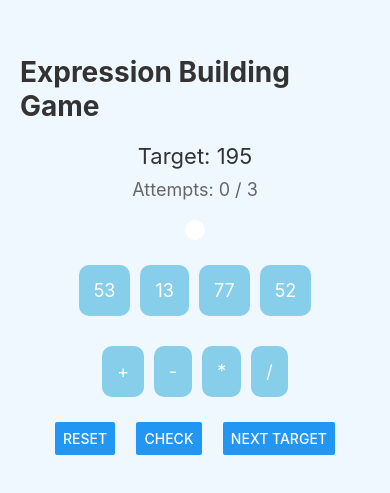
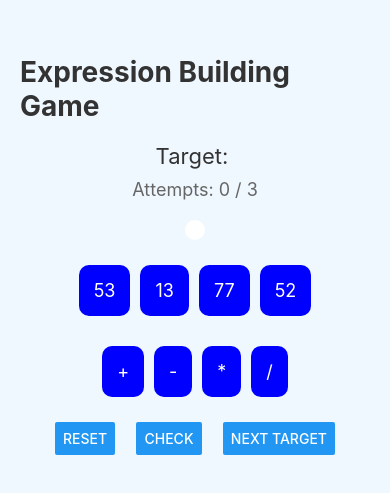
Before and after one commit to TH274/ExpressionBuilding, a React Native app: screen / in a window 390 px wide. Shown: the part 167-660 px from the top of the page. Built offline with nearby package versions, Linux system fonts and the light colour scheme.

Commit message:
Divide components

```diff
--- a/App.js
+++ b/App.js
@@ -1,9 +1,21 @@
-import React, { useState, useEffect } from 'react';
-import { StyleSheet, Text, View, Button, Alert, TouchableOpacity } from 'react-native';
+import React, { useState, useEffect } from "react";
+import {
+	StyleSheet,
+	Text,
+	View,
+	Button,
+	Alert,
+	TouchableOpacity,
+} from "react-native";
+import NumberButton from "./components/NumberButton";
+import OperatorButton from "./components/OperatorButton";
+import Target from "./components/Target";
+import ExpressionInput from "./components/ExpressionInput";
+import ActionButton from "./components/ActionButton";
 
 export default function App() {
 	const [numbers, setNumbers] = useState(generateRandomNumbers());
-  const [expression, setExpression] = useState('');
+	const [expression, setExpression] = useState("");
 	const [usedNumbers, setUsedNumbers] = useState(new Set());
 	const [targets, setTargets] = useState([]);
 	const [currentTargetIndex, setCurrentTargetIndex] = useState(0);
@@ -19,15 +31,16 @@ export default function App() {
 
 	function generateRandomExpression(numbers) {
 		const shuffledNumbers = [...numbers].sort(() => Math.random() - 0.5);
-    const operators = ['+', '-', '*', '/'];
-    const randomOperator = () => operators[Math.floor(Math.random() * operators.length)];
+		const operators = ["+", "-", "*", "/"];
+		const randomOperator = () =>
+			operators[Math.floor(Math.random() * operators.length)];
 
 		let expression = `${shuffledNumbers[0]}`;
 		for (let i = 1; i < shuffledNumbers.length; i++) {
 			const operator = randomOperator();
 			const number = shuffledNumbers[i];
 
-      if (operator === '/') {
+			if (operator === "/") {
 				// Ensure the division results in an integer
 				expression += ` / ${number}`;
 			} else {
@@ -63,141 +76,146 @@ export default function App() {
 	};
 
 	const handleReset = () => {
-    setExpression('');
+		setExpression("");
 		setUsedNumbers(new Set());
-    setAttempts(0);  // Reset attempts when resetting the expression
+		setAttempts(0); // Reset attempts when resetting the expression
 	};
 
 	const handleCheck = () => {
 		if (attempts >= 3) {
-      Alert.alert("No more attempts", "You have reached the maximum number of attempts.");
+			Alert.alert(
+				"No more attempts",
+				"You have reached the maximum number of attempts."
+			);
 			return;
 		}
 
 		try {
 			const result = eval(expression);
 			if (result === targets[currentTargetIndex].result) {
-        Alert.alert("You Won!", `Your expression equals the target: ${targets[currentTargetIndex].result}`);
+				Alert.alert(
+					"You Won!",
+					`Your expression equals the target: ${targets[currentTargetIndex].result}`
+				);
 			} else {
-        Alert.alert("Try Again", `Your expression equals ${result}, not the target: ${targets[currentTargetIndex].result}`);
+				Alert.alert(
+					"Try Again",
+					`Your expression equals ${result}, not the target: ${targets[currentTargetIndex].result}`
+				);
 			}
 			setAttempts(attempts + 1);
 		} catch (error) {
-      Alert.alert("Invalid Expression", "Your expression could not be evaluated.");
+			Alert.alert(
+				"Invalid Expression",
+				"Your expression could not be evaluated."
+			);
 		}
 	};
 
 	const handleNextTarget = () => {
 		const newNumbers = generateRandomNumbers();
 		setNumbers(newNumbers);
-    setCurrentTargetIndex((currentTargetIndex + 1) % 5);  // Reset index to stay within bounds
-    handleReset();  // Reset the expression, used numbers, and attempts when changing the target
+		setCurrentTargetIndex((currentTargetIndex + 1) % 5); // Reset index to stay within bounds
+		handleReset(); // Reset the expression, used numbers, and attempts when changing the target
 	};
 
 	return (
 		<View style={styles.container}>
 			<Text style={styles.title}>Expression Building Game</Text>
-      <Text style={styles.target}>Target: {targets[currentTargetIndex]?.result}</Text>
+			<Target target={targets[currentTargetIndex]?.result} />
 			<Text style={styles.attempts}>Attempts: {attempts} / 3</Text>
-      <View style={styles.expressionContainer}>
-        <Text style={styles.expression}>{expression}</Text>
-      </View>
+			<ExpressionInput expression={expression} />
 			<View style={styles.buttonsContainer}>
 				{numbers.map((number, index) => (
-          <TouchableOpacity
+					<NumberButton
 						key={index}
-            style={[styles.button, usedNumbers.has(index) && styles.disabledButton]}
+						number={number}
 						onPress={() => handleNumberPress(number, index)}
 						disabled={usedNumbers.has(index)}
-          >
-            <Text style={styles.buttonText}>{number}</Text>
-          </TouchableOpacity>
+					/>
 				))}
 			</View>
 			<View style={styles.operatorsContainer}>
-        {['+', '-', '*', '/'].map((operator, index) => (
-          <TouchableOpacity
+				{["+", "-", "*", "/"].map((operator, index) => (
+					<OperatorButton
 						key={index}
-            style={styles.button}
+						operator={operator}
 						onPress={() => handleOperatorPress(operator)}
-          >
-            <Text style={styles.buttonText}>{operator}</Text>
-          </TouchableOpacity>
+					/>
 				))}
 			</View>
 			<View style={styles.actionButtonsContainer}>
-        <Button title="Reset" onPress={handleReset} />
-        <Button title="Check" onPress={handleCheck} />
-        <Button title="Next Target" onPress={handleNextTarget} />
+				<ActionButton title="Reset" onPress={handleReset} />
+				<ActionButton title="Check" onPress={handleCheck} />
+				<ActionButton title="Next Target" onPress={handleNextTarget} />
 			</View>
 		</View>
 	);
 }
-
 const styles = StyleSheet.create({
 	container: {
 		flex: 1,
-    backgroundColor: '#f0f8ff',
-    alignItems: 'center',
-    justifyContent: 'center',
+		backgroundColor: "#f0f8ff",
+		alignItems: "center",
+		justifyContent: "center",
 		padding: 20,
 	},
 	title: {
 		fontSize: 28,
-    fontWeight: 'bold',
+		fontWeight: "bold",
 		marginBottom: 20,
-    color: '#333',
+		color: "#333",
 	},
 	target: {
 		fontSize: 22,
 		marginBottom: 10,
-    color: '#333',
+		color: "#333",
 	},
 	attempts: {
 		fontSize: 18,
 		marginBottom: 20,
-    color: '#666',
+		color: "#666",
 	},
 	expressionContainer: {
-    flexDirection: 'row',
+		flexDirection: "row",
 		marginBottom: 20,
 		padding: 10,
-    backgroundColor: '#fff',
+		backgroundColor: "#fff",
 		borderRadius: 10,
 		elevation: 2,
 	},
 	expression: {
 		fontSize: 24,
-    color: '#333',
+		color: "#333",
 	},
 	buttonsContainer: {
-    flexDirection: 'row',
-    flexWrap: 'wrap',
-    justifyContent: 'center',
+		flexDirection: "row",
+		flexWrap: "wrap",
+		justifyContent: "center",
 		marginBottom: 20,
 	},
 	button: {
 		padding: 15,
 		margin: 5,
-    backgroundColor: '#87ceeb',
+		backgroundColor: "#87ceeb",
 		borderRadius: 10,
 		elevation: 2,
 	},
 	disabledButton: {
-    backgroundColor: '#b0c4de',
+		backgroundColor: "#b0c4de",
 	},
 	buttonText: {
 		fontSize: 18,
-    color: '#fff',
+		color: "#fff",
 	},
 	operatorsContainer: {
-    flexDirection: 'row',
-    justifyContent: 'center',
+		flexDirection: "row",
+		justifyContent: "center",
 		marginBottom: 20,
 	},
 	actionButtonsContainer: {
-    flexDirection: 'row',
-    justifyContent: 'space-between',
-    width: '80%',
+		flexDirection: "row",
+		justifyContent: "space-between",
+		width: "80%",
 	},
 });
--- /dev/null
+++ b/components/ActionButton.js
@@ -0,0 +1,8 @@
+import React from 'react';
+import { Button } from 'react-native';
+
+const ActionButton = ({ title, onPress }) => {
+  return <Button title={title} onPress={onPress} />;
+};
+
+export default ActionButton;
--- /dev/null
+++ b/components/ExpressionInput.js
@@ -0,0 +1,27 @@
+import React from 'react';
+import { Text, View, StyleSheet } from 'react-native';
+
+const ExpressionInput = ({ expression }) => {
+  return (
+    <View style={styles.expressionContainer}>
+      <Text style={styles.expression}>{expression}</Text>
+    </View>
+  );
+};
+
+const styles = StyleSheet.create({
+  expressionContainer: {
+    flexDirection: 'row',
+    marginBottom: 20,
+    padding: 10,
+    backgroundColor: '#fff',
+    borderRadius: 10,
+    elevation: 2,
+  },
+  expression: {
+    fontSize: 24,
+    color: '#333',
+  },
+});
+
+export default ExpressionInput;
--- /dev/null
+++ b/components/NumberButton.js
@@ -0,0 +1,34 @@
+import React from 'react';
+import { TouchableOpacity, Text, StyleSheet } from 'react-native';
+
+const NumberButton = ({ number, onPress, disabled }) => {
+  return (
+    <TouchableOpacity
+      key={number}
+      style={[styles.button, disabled && styles.disabledButton]}
+      onPress={() => onPress(number)}
+      disabled={disabled}
+    >
+      <Text style={styles.buttonText}>{number}</Text>
+    </TouchableOpacity>
+  );
+};
+
+const styles = StyleSheet.create({
+  button: {
+    padding: 15,
+    margin: 5,
+    backgroundColor: 'blue',
+    borderRadius: 10,
+    elevation: 2,
+  },
+  disabledButton: {
+    backgroundColor: '#b0c4de',
+  },
+  buttonText: {
+    fontSize: 18,
+    color: '#fff',
+  },
+});
+
+export default NumberButton;
--- /dev/null
+++ b/components/OperatorButton.js
@@ -0,0 +1,26 @@
+import React from 'react';
+import { TouchableOpacity, Text, StyleSheet } from 'react-native';
+
+const OperatorButton = ({ operator, onPress }) => {
+  return (
+    <TouchableOpacity style={styles.button} onPress={() => onPress(operator)}>
+      <Text style={styles.buttonText}>{operator}</Text>
+    </TouchableOpacity>
+  );
+};
+
+const styles = StyleSheet.create({
+  button: {
+    padding: 15,
+    margin: 5,
+    backgroundColor: 'blue',
+    borderRadius: 10,
+    elevation: 2,
+  },
+  buttonText: {
+    fontSize: 18,
+    color: 'white',
+  },
+});
+
+export default OperatorButton;
--- /dev/null
+++ b/components/Target.js
@@ -0,0 +1,18 @@
+import React from 'react';
+import { Text, StyleSheet } from 'react-native';
+
+const Target = ({ target }) => {
+  return (
+    <Text style={styles.target}>Target: {target?.result}</Text>
+  );
+};
+
+const styles = StyleSheet.create({
+  target: {
+    fontSize: 22,
+    marginBottom: 10,
+    color: '#333',
+  },
+});
+
+export default Target;
```
Lines whose indentation alone changed are shown as unchanged.
